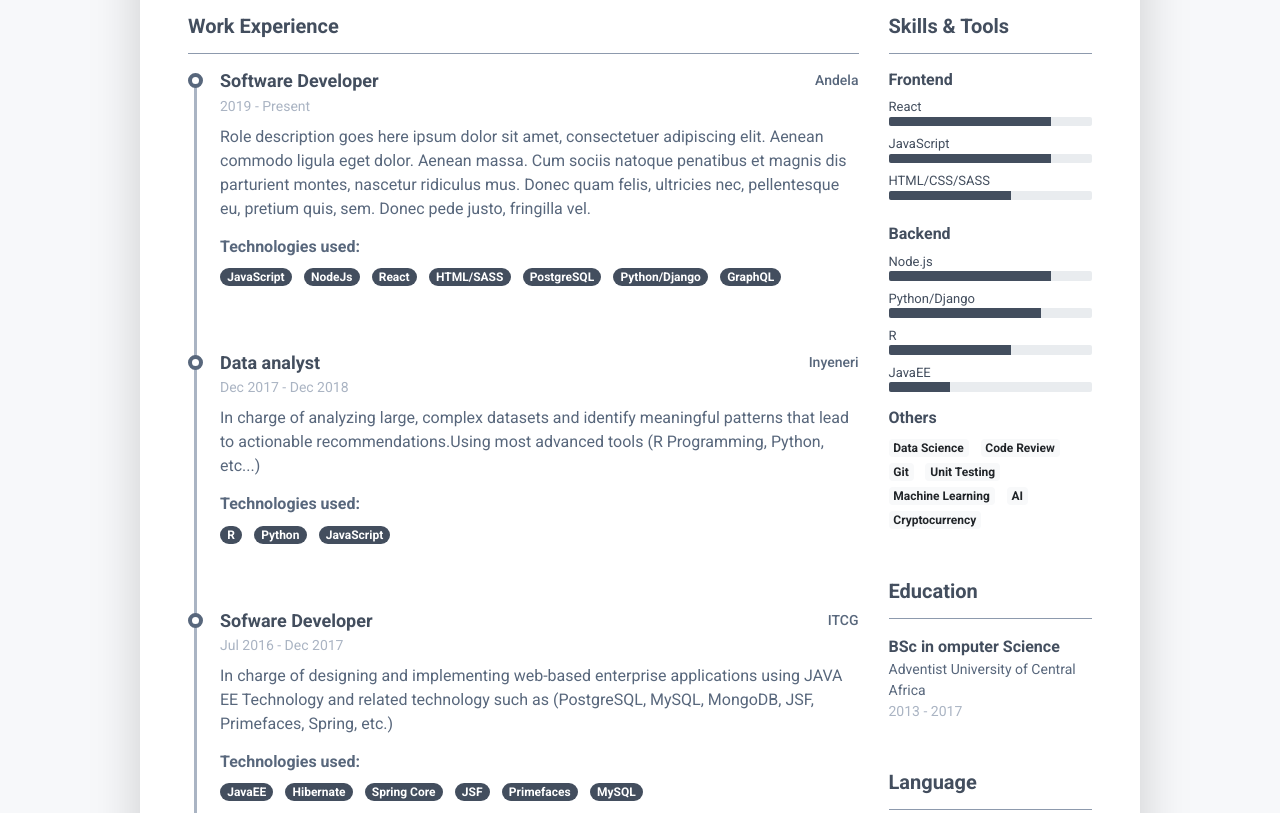
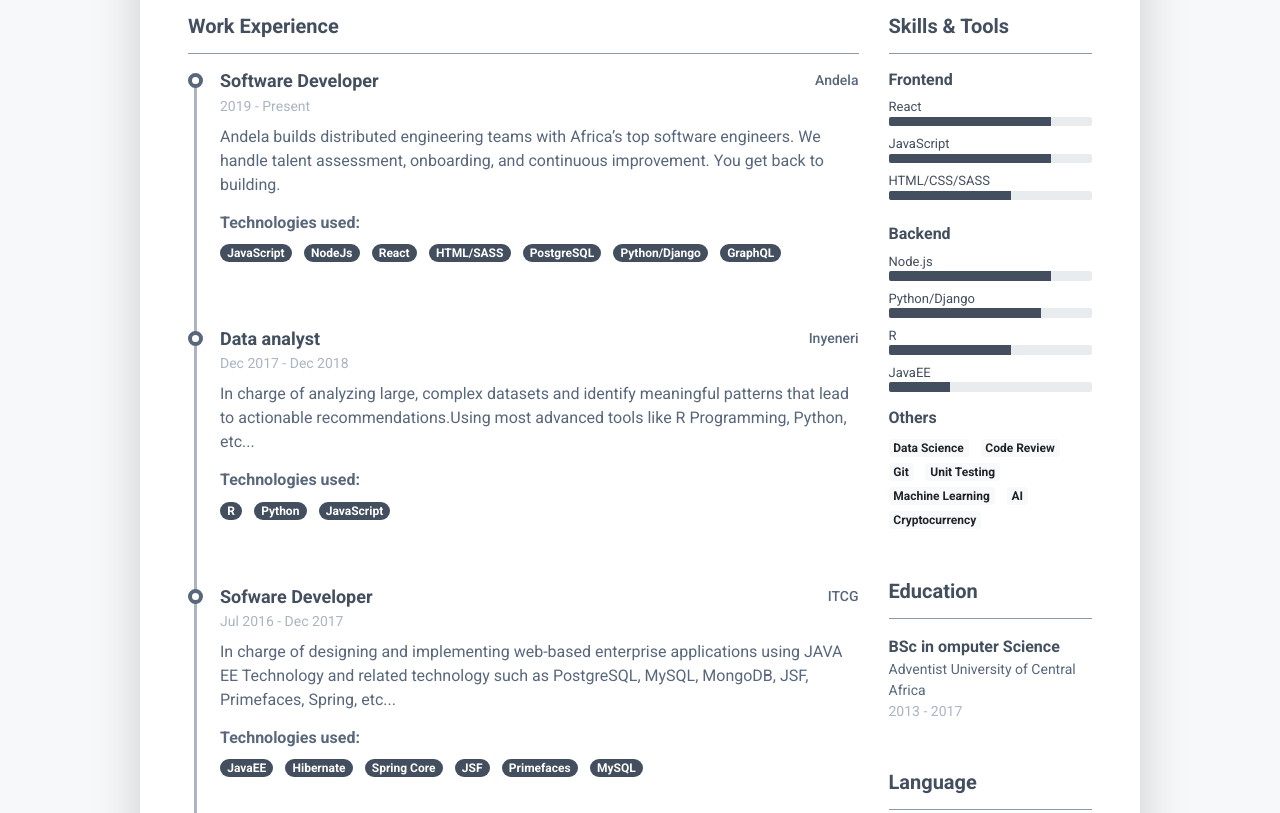
Before and after one commit to niomwungeri-fabrice/niomwungeri-fabrice.github.io, a plain HTML site: page index.html in a window 1280 px wide. Shown: the part 460-1273 px from the top of the page. Drawn offline with Linux system fonts and the light colour scheme.

Commit message:
add jd on andela

```diff
--- a/index.html
+++ b/index.html
@@ -77,7 +77,7 @@
 										    <div class="resume-position-time">2019 - Present</div>
 									    </div><!--//resume-timeline-item-header-->
 									    <div class="resume-timeline-item-desc">
-										    <p>Role description goes here ipsum dolor sit amet, consectetuer adipiscing elit. Aenean commodo ligula eget dolor. Aenean massa. Cum sociis natoque penatibus et magnis dis parturient montes, nascetur ridiculus mus. Donec quam felis, ultricies nec, pellentesque eu, pretium quis, sem. Donec pede justo, fringilla vel.</p>
+											<p>Andela builds distributed engineering teams with Africa’s top software engineers. We handle talent assessment, onboarding, and continuous improvement. You get back to building.</p>
 										    <h4 class="resume-timeline-item-desc-heading font-weight-bold">Technologies used:</h4>
 										    <ul class="list-inline">
 											    <li class="list-inline-item"><span class="badge badge-primary badge-pill">JavaScript</span></li>
@@ -102,7 +102,7 @@
 										    <div class="resume-position-time">Dec 2017 - Dec 2018</div>
 									    </div><!--//resume-timeline-item-header-->
 									    <div class="resume-timeline-item-desc">
-										    <p>In charge of analyzing large, complex datasets and identify meaningful patterns that lead to actionable recommendations.Using most advanced tools (R Programming, Python, etc...)</p>
+										    <p>In charge of analyzing large, complex datasets and identify meaningful patterns that lead to actionable recommendations.Using most advanced tools like R Programming, Python, etc...</p>
 										    <h4 class="resume-timeline-item-desc-heading font-weight-bold">Technologies used:</h4>
 										    <ul class="list-inline">
 											    <li class="list-inline-item"><span class="badge badge-primary badge-pill">R</span></li>
@@ -124,7 +124,7 @@
 									    </div><!--//resume-timeline-item-header-->
 									    <div class="resume-timeline-item-desc">
 										    <p>In charge of designing and implementing web-based enterprise applications using JAVA EE Technology and
-												related technology such as (PostgreSQL, MySQL, MongoDB, JSF, Primefaces, Spring, etc.)</p>
+												related technology such as PostgreSQL, MySQL, MongoDB, JSF, Primefaces, Spring, etc...</p>
 										    <h4 class="resume-timeline-item-desc-heading font-weight-bold">Technologies used:</h4>
                         <ul class="list-inline">
                          <li class="list-inline-item"><span class="badge badge-primary badge-pill">JavaEE</span></li>
@@ -160,14 +160,7 @@
 
 								    </article><!--//resume-timeline-item-->
 
-
 							    </div><!--//resume-timeline-->
-
-
-
-
-
-
 						    </div>
 					    </section><!--//experience-section-->
 				    </div>
```
